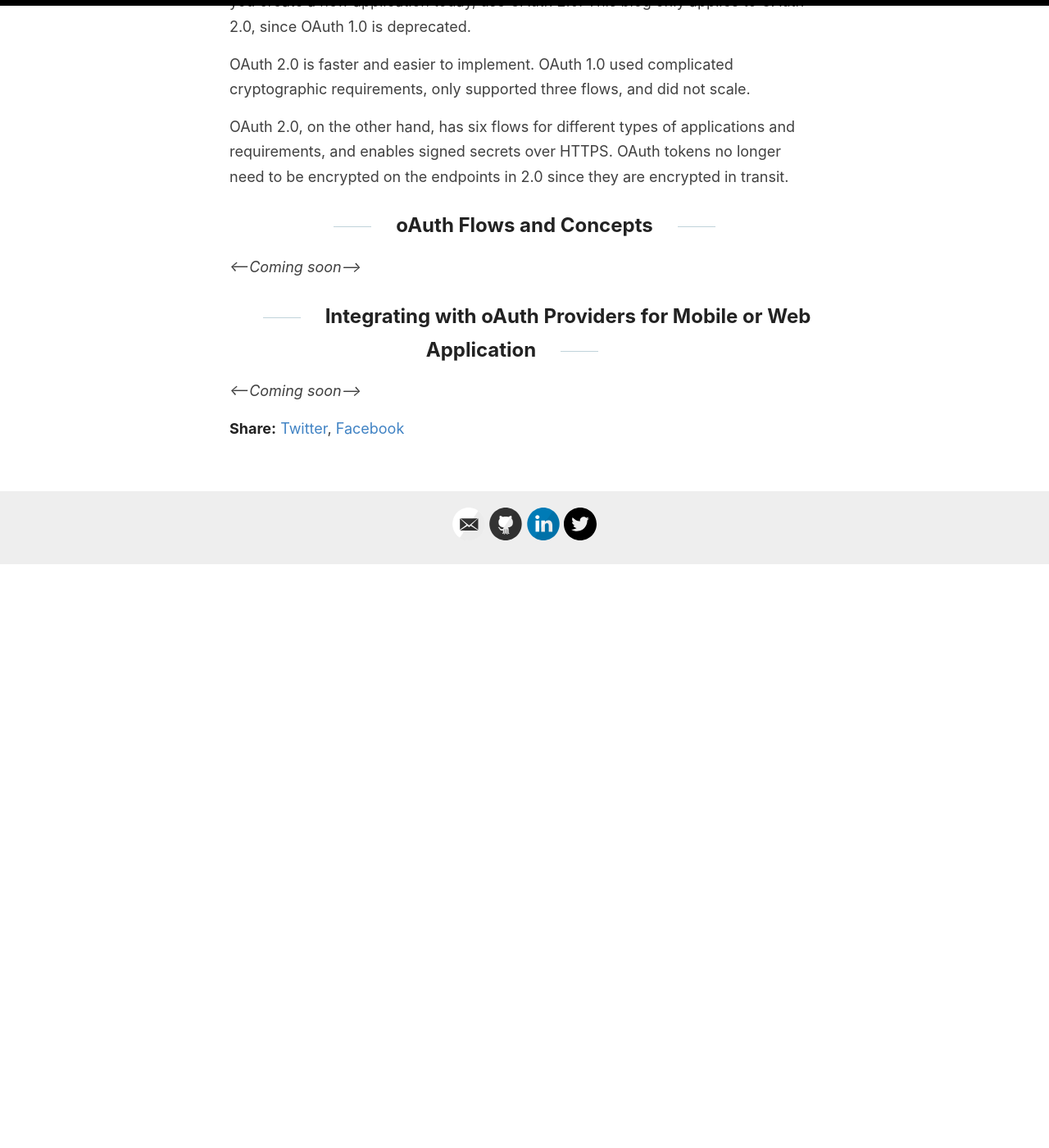
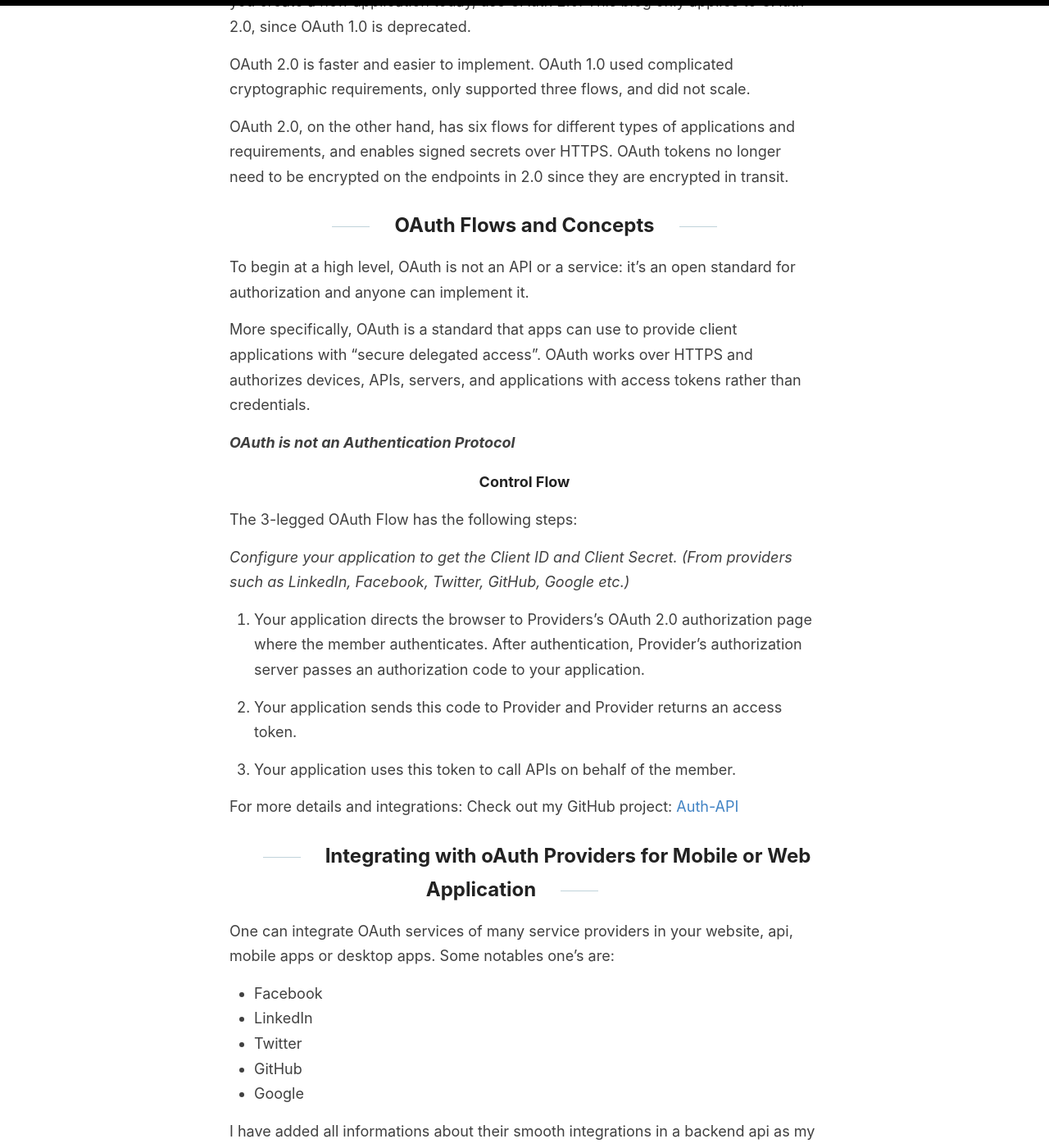
Before and after one commit to jaykay12/tech, a Jekyll site: the page built from _posts/2020-7-10-oauth.md, in a window 1280 px wide and 1400 px high, scrolled down 2047 px. Shown: the whole window at 82% size. Built offline with Jekyll 4.4.1, drawn with Linux system fonts in a browser that asks for light colours; before the commit the page ends 2735 px from its top, so only the background shows below that; some of the changed text lies outside the part shown.

Commit message:
Finished OAuth article

```diff
--- a/_posts/2020-7-10-oauth.md
+++ b/_posts/2020-7-10-oauth.md
@@ -45,8 +45,35 @@ OAuth 2.0 is faster and easier to implement. OAuth 1.0 used complicated cryptogr
 
 OAuth 2.0, on the other hand, has six flows for different types of applications and requirements, and enables signed secrets over HTTPS. OAuth tokens no longer need to be encrypted on the endpoints in 2.0 since they are encrypted in transit.
 
-## oAuth Flows and Concepts
-_<--Coming soon-->_
+## OAuth Flows and Concepts
+To begin at a high level, OAuth is not an API or a service: it’s an open standard for authorization and anyone can implement it.
+
+More specifically, OAuth is a standard that apps can use to provide client applications with “secure delegated access”. OAuth works over HTTPS and authorizes devices, APIs, servers, and applications with access tokens rather than credentials.
+
+**_OAuth is not an Authentication Protocol_**
+
+#### Control Flow
+
+The 3-legged OAuth Flow has the following steps:
+
+ _Configure your application to get the Client ID and Client Secret. (From providers such as LinkedIn, Facebook, Twitter, GitHub, Google etc.)_
+1. Your application directs the browser to Providers's OAuth 2.0 authorization page where the member authenticates. After authentication, Provider's authorization server passes an authorization code to your application.
+
+1. Your application sends this code to Provider and Provider returns an access token.
+
+1. Your application uses this token to call APIs on behalf of the member.
+
+For more details and integrations:
+Check out my GitHub project: [Auth-API](https://github.com/jaykay12/Auth-API)
 
 ## Integrating with oAuth Providers for Mobile or Web Application
-_<--Coming soon-->_
+
+One can integrate OAuth services of many service providers in your website, api, mobile apps or desktop apps.
+Some notables one's are:
+- Facebook
+- LinkedIn
+- Twitter
+- GitHub
+- Google
+
+I have added all informations about their smooth integrations in a backend api as my project wiki : [Auth-API-Wiki](https://github.com/jaykay12/Auth-API/wiki/oAuth-Integration)
```
